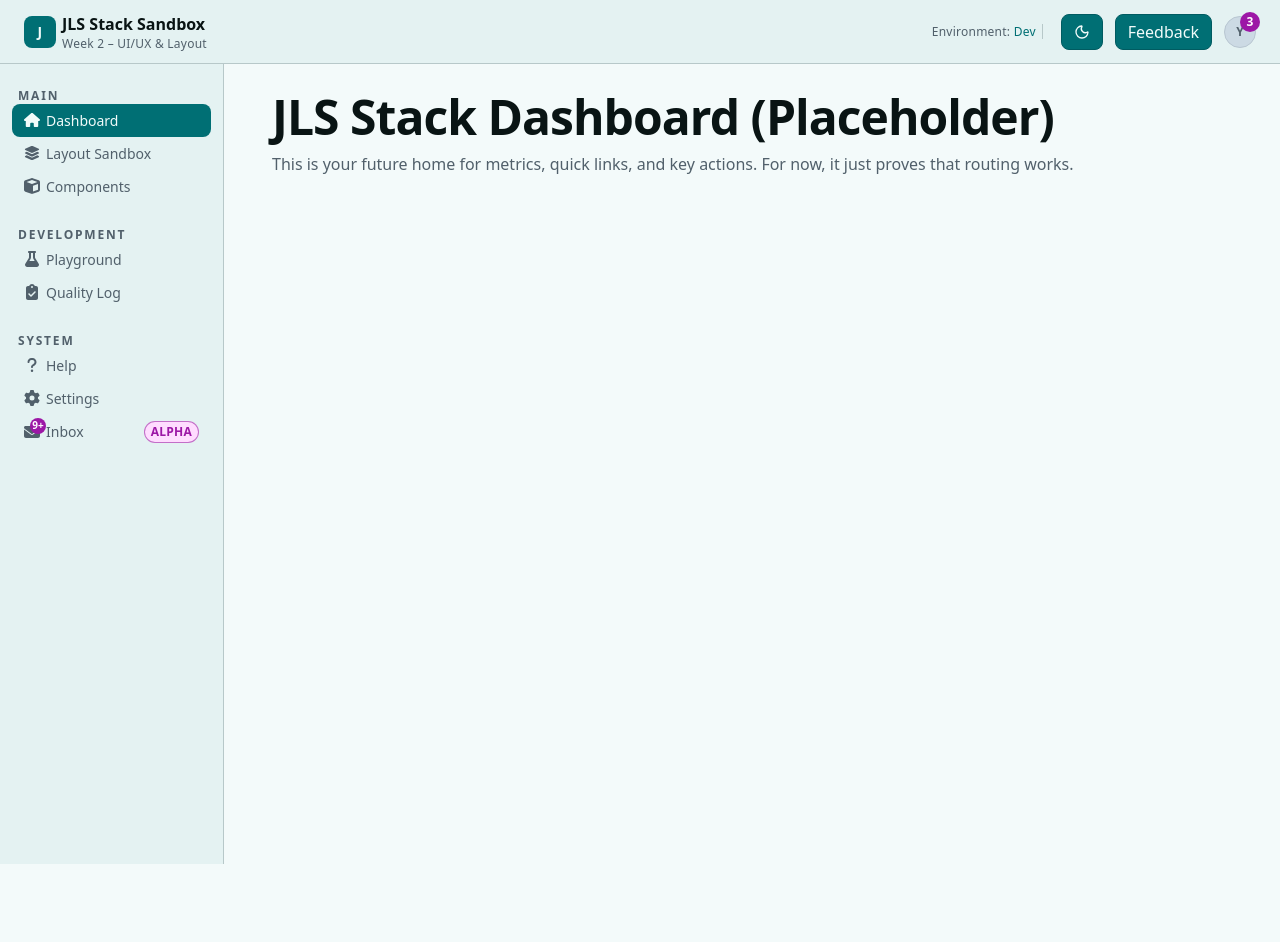
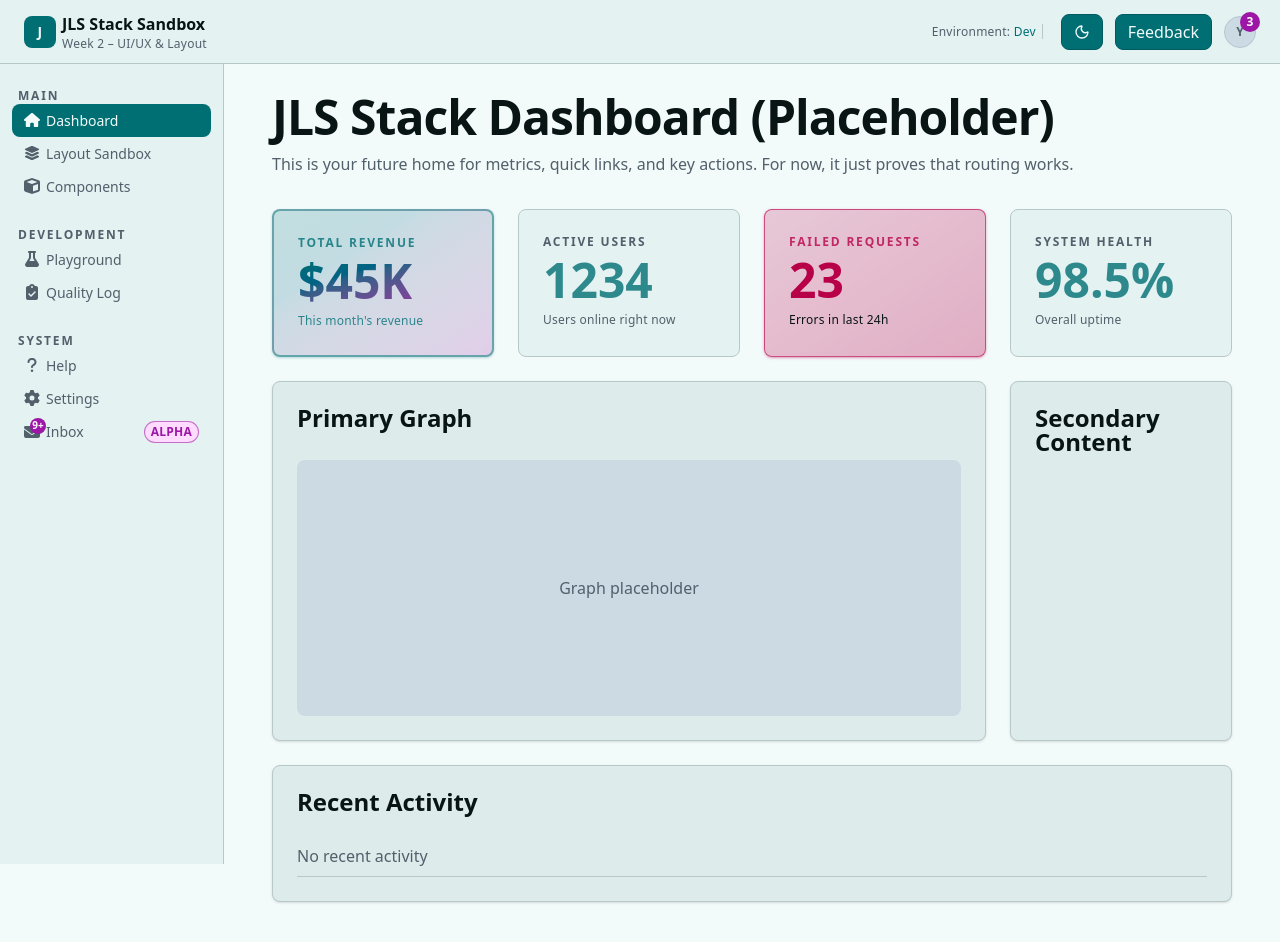
Before and after one commit to j-k-bailey/jls-stack-sandbox-jon, a React (Vite) app: page / in a window 1280 px wide. Shown: the top 942 px of the page. Before the commit the page ends 800 px from the top, so only its background shows below. Built offline with nearby package versions, Linux system fonts and the light colour scheme.

Commit message:
Feat: Prototyped a placeholder dashboard on /dashboard

```diff
--- a/src/pages/DashboardPage.tsx
+++ b/src/pages/DashboardPage.tsx
@@ -1,13 +1,92 @@
 import { SimpleHeader } from "@/components/ui/simpleHeader";
+import { Card, CardHeader, CardContent, CardTitle } from "@/components/ui/card";
+import { StatCard } from "@/components/ui/layoutSandbox/StatCard";
 
 export function DashboardPage() {
   return (
     <div className="section-spacing container px-standard pb-section">
       <SimpleHeader
         pageTitle="JLS Stack Dashboard (Placeholder)"
-        pageDescription="This is your future home for metrics, quick links, and key actions. For
-        now, it just proves that routing works."
+        pageDescription="This is your future home for metrics, quick links, and key actions. For now, it just proves that routing works."
       />
+      <div className="grid grid-cols-12 gap-6 mt-8">
+        {/* Quick Stats Section */}
+
+        <div className="col-span-12 md:col-span-6 lg:col-span-3">
+          <StatCard
+            label="Total Revenue"
+            value="$45K"
+            description="This month's revenue"
+            variant="featured"
+            className="h-full"
+          />
+        </div>
+        <div className="col-span-12 md:col-span-6 lg:col-span-3">
+          <StatCard
+            label="Active Users"
+            value={1234}
+            description="Users online right now"
+            variant="default"
+            className="h-full"
+          />
+        </div>
+        <div className="col-span-12 md:col-span-6 lg:col-span-3">
+          <StatCard
+            label="Failed Requests"
+            value={23}
+            description="Errors in last 24h"
+            variant="error"
+            className="h-full"
+          />
+        </div>
+        <div className="col-span-12 md:col-span-6 lg:col-span-3">
+          <StatCard
+            label="System Health"
+            value="98.5%"
+            description="Overall uptime"
+            variant="default"
+            className="h-full"
+          />
+        </div>
+
+        {/* Main Content Area */}
+        <Card className="col-span-12 lg:col-span-9 flex flex-col">
+          <CardHeader>
+            <CardTitle>Primary Graph</CardTitle>
+          </CardHeader>
+          <CardContent className="flex-1">
+            <div className="h-64 bg-muted rounded flex items-center justify-center text-muted-foreground">
+              Graph placeholder
+            </div>
+          </CardContent>
+        </Card>
+
+        {/* Sidebar */}
+        <Card className="col-span-12 lg:col-span-3 flex flex-col">
+          <CardHeader>
+            <CardTitle>Secondary Content</CardTitle>
+          </CardHeader>
+          <CardContent className="flex-1">
+            <div className="space-y-4"></div>
+          </CardContent>
+        </Card>
+
+        {/* Recent Activity Section */}
+        <Card className="col-span-12 flex flex-col">
+          <CardHeader>
+            <CardTitle>Recent Activity</CardTitle>
+          </CardHeader>
+          <CardContent className="flex-1">
+            <div className="space-y-3">
+              <div className="flex items-center justify-between pb-2 border-b border-border">
+                <span className="text-body-2 text-muted-foreground">
+                  No recent activity
+                </span>
+              </div>
+            </div>
+          </CardContent>
+        </Card>
+      </div>
     </div>
   );
 }
```
